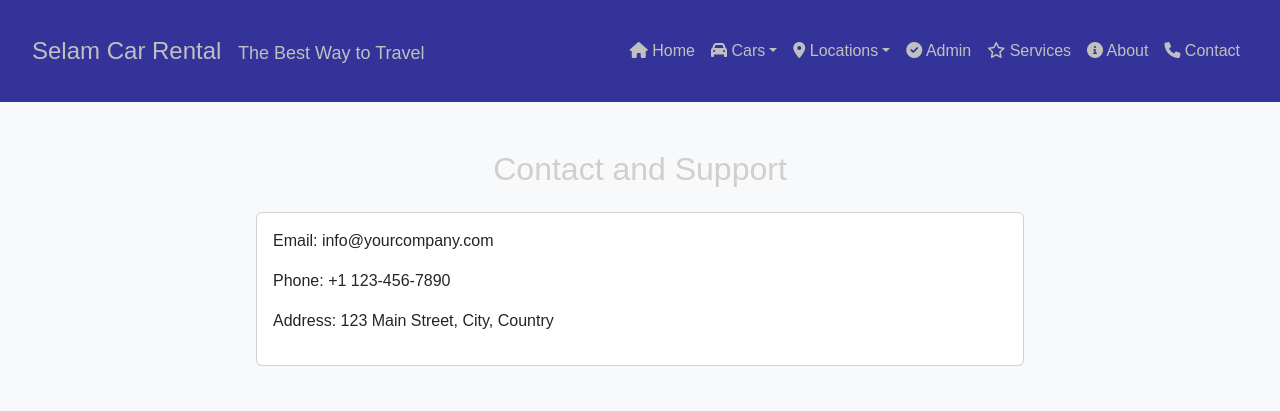
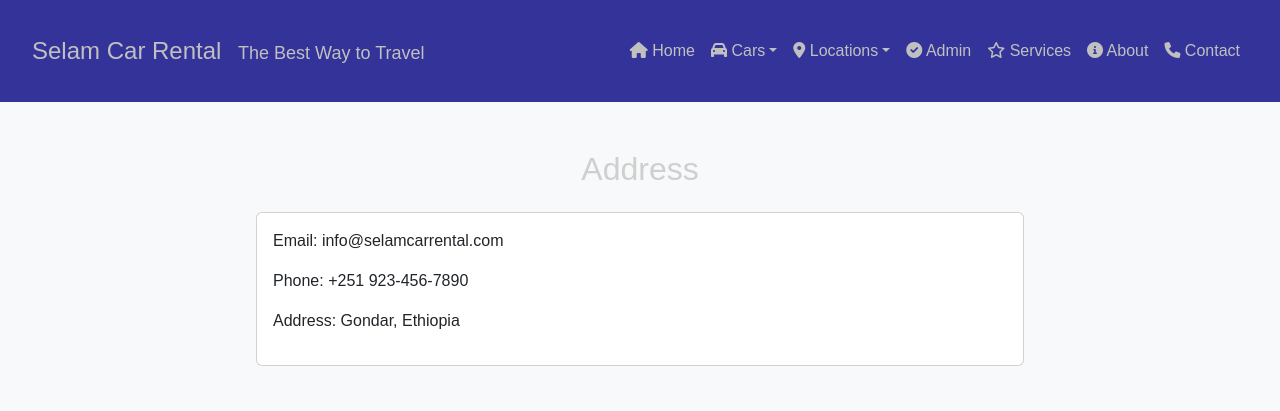
Before and after one commit to solamsalu/portfolio, a Flask app: page /gondar in a window 1280 px wide. Shown: the top 411 px of the page. Run offline with Flask 3, Linux system fonts and the light colour scheme; some libraries are stand-ins or nearby versions.

Commit message:
Update location_gondar.html

```diff
--- a/templates/location_gondar.html
+++ b/templates/location_gondar.html
@@ -7,12 +7,12 @@
 <main>
    <section id="testimonials" class="bg-light py-5">
       <div class="container">
-         <h2 class="text-center mb-4">Contact and Support</h2>
+         <h2 class="text-center mb-4">Address</h2>
          <div class="card mx-auto" style="width: 48rem">
             <div class="card-body">
-               <p>Email: info@yourcompany.com</p>
-               <p>Phone: +1 123-456-7890</p>
-               <p>Address: 123 Main Street, City, Country</p>
+               <p>Email: info@selamcarrental.com</p>
+               <p>Phone: +251 923-456-7890</p>
+               <p>Address: Gondar, Ethiopia</p>
             </div>
          </div>
       </div>
```
